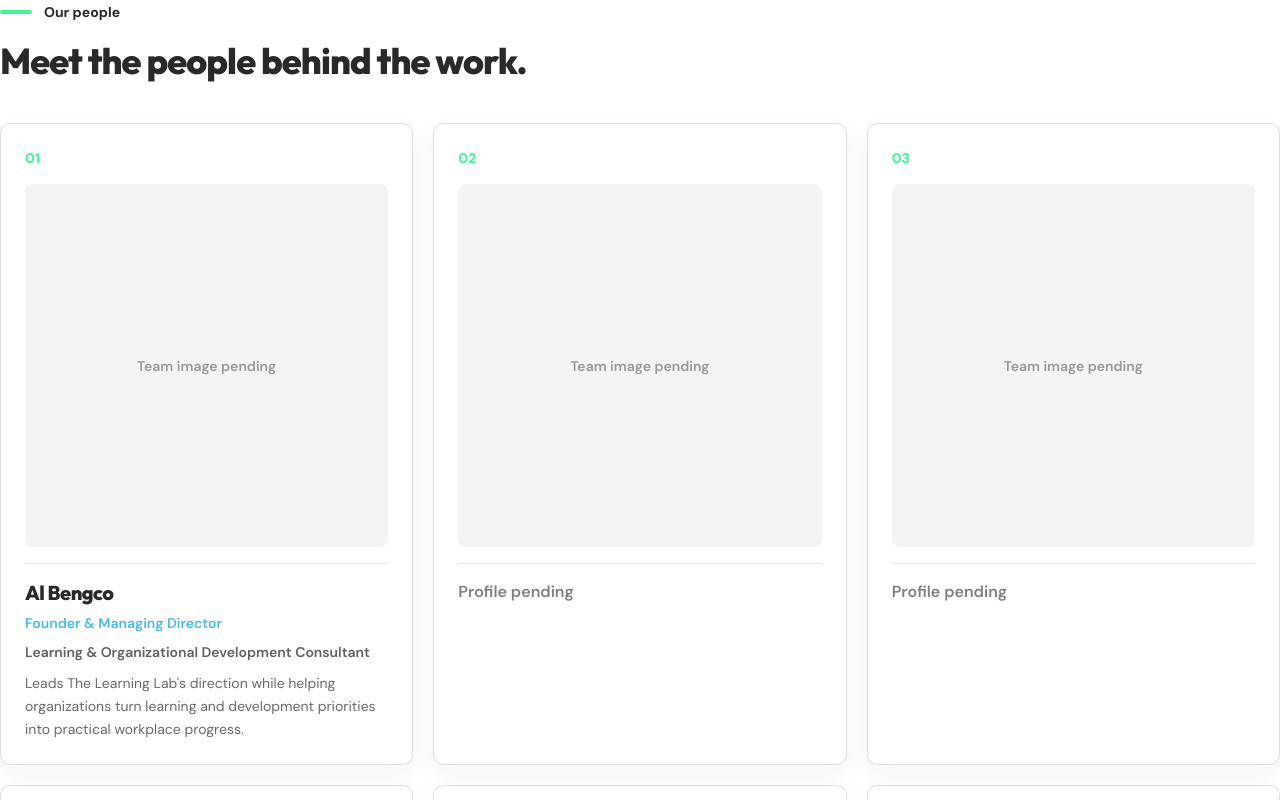
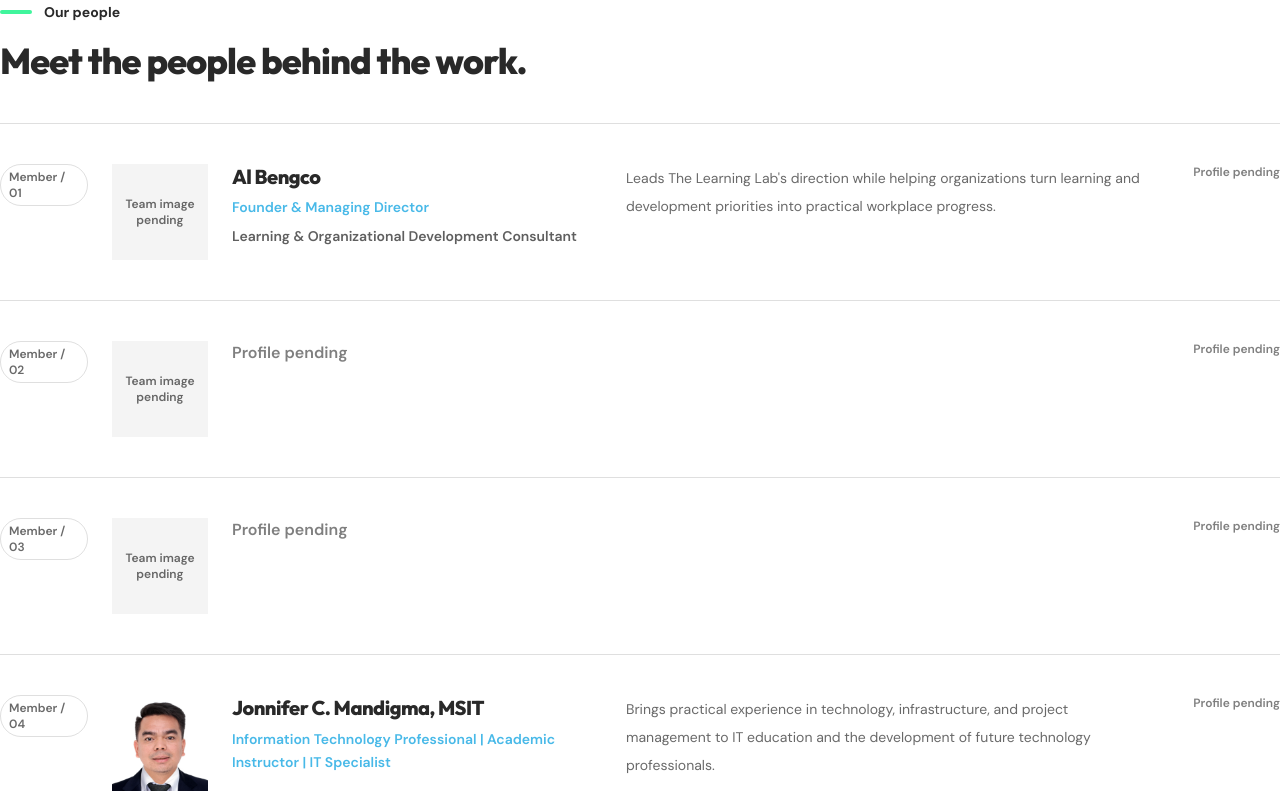
Before and after one commit to gabzy0423/The-Learning-Lab, a Next.js app: page /about/team in a window 1280 px wide. Shown: the part 1080-1880 px from the top of the page. Built offline with nearby package versions, Linux system fonts and the light colour scheme.

Commit message:
Use horizontal rows for team profiles

```diff
--- a/app/about/team/page.tsx
+++ b/app/about/team/page.tsx
@@ -91,43 +91,49 @@ export default function MeetTheTeamPage() {
         <h2 id="team-content-heading" className="mt-4 font-heading text-3xl font-extrabold leading-tight tracking-tight sm:text-4xl">
           Meet the people behind the work.
         </h2>
-        <div className="mt-10 grid gap-5 sm:grid-cols-2 lg:grid-cols-3">
+        <div className="mt-10 divide-y divide-brand-charcoal/15 border-y border-brand-charcoal/15">
           {Array.from({ length: 9 }, (_, index) => (
-            <article key={index} className="group flex min-h-[29rem] flex-col overflow-hidden rounded-lg border border-brand-charcoal/15 bg-white p-6 text-brand-charcoal shadow-[0_8px_24px_rgba(41,41,41,0.05)] transition-[border-color,transform,box-shadow] duration-500 ease-out hover:-translate-y-0.5 hover:border-brand-turquoise hover:shadow-lg motion-reduce:transform-none motion-reduce:transition-none">
-              <p className="text-sm font-extrabold text-brand-mint-green">{String(index + 1).padStart(2, "0")}</p>
-              <div className="relative mt-4 aspect-square overflow-hidden rounded-md bg-brand-charcoal/5">
+            <article key={index} className="grid min-w-0 gap-5 py-8 text-brand-charcoal sm:py-10 lg:grid-cols-[5.5rem_6rem_minmax(0,1fr)_minmax(0,1.4fr)_7rem] lg:items-start lg:gap-6">
+              <p className="w-fit rounded-full border border-brand-charcoal/15 px-2 py-1 text-xs font-semibold text-brand-charcoal/70">Member / {String(index + 1).padStart(2, "0")}</p>
+              <div className="relative size-24 overflow-hidden bg-brand-charcoal/5">
                 {index === 3 ? (
                   <Image
                     src="/assets/team/image.png"
                     alt="Jonnifer C. Mandigma profile portrait"
                     fill
-                    sizes="(min-width: 1024px) 33vw, (min-width: 640px) 50vw, 100vw"
-                    className="object-cover object-top transition-transform duration-700 ease-out group-hover:scale-105 motion-reduce:transform-none motion-reduce:transition-none"
+                    sizes="96px"
+                    className="object-cover object-top"
                   />
                 ) : (
-                  <div className="flex size-full items-center justify-center p-6 text-center">
-                    <span className="text-sm font-semibold text-brand-charcoal/45">Team image pending</span>
+                  <div className="flex size-full items-center justify-center p-2 text-center">
+                    <span className="text-xs font-semibold text-brand-charcoal/70">Team image pending</span>
                   </div>
                 )}
               </div>
-              <div className="mt-4 border-t border-brand-charcoal/10 pt-4">
+              <div className="min-w-0 break-words">
                 {index === 0 ? (
                   <>
                     <h3 className="font-heading text-xl font-extrabold leading-tight tracking-tight">Al Bengco</h3>
                     <p className="mt-2 text-sm font-semibold text-brand-cyan-blue">Founder &amp; Managing Director</p>
                     <p className="mt-2 text-sm font-semibold leading-relaxed text-brand-charcoal/75">Learning &amp; Organizational Development Consultant</p>
-                    <p className="mt-2 text-sm leading-relaxed text-brand-charcoal/70">Leads The Learning Lab&apos;s direction while helping organizations turn learning and development priorities into practical workplace progress.</p>
                   </>
                 ) : index === 3 ? (
                   <>
                     <h3 className="font-heading text-xl font-extrabold leading-tight tracking-tight">Jonnifer C. Mandigma, MSIT</h3>
                     <p className="mt-2 text-sm font-semibold leading-relaxed text-brand-cyan-blue">Information Technology Professional | Academic Instructor | IT Specialist</p>
-                    <p className="mt-2 text-sm leading-relaxed text-brand-charcoal/70">Brings practical experience in technology, infrastructure, and project management to IT education and the development of future technology professionals.</p>
                   </>
                 ) : (
                   <p className="text-base font-semibold text-brand-charcoal/60">Profile pending</p>
                 )}
               </div>
+              <div className="min-w-0 text-sm leading-7 text-brand-charcoal/70">
+                {index === 0 ? (
+                  <p>Leads The Learning Lab&apos;s direction while helping organizations turn learning and development priorities into practical workplace progress.</p>
+                ) : index === 3 ? (
+                  <p>Brings practical experience in technology, infrastructure, and project management to IT education and the development of future technology professionals.</p>
+                ) : null}
+              </div>
+              <span className="text-xs font-semibold text-brand-charcoal/60 lg:text-right">Profile pending</span>
             </article>
           ))}
         </div>
```
Also changed, not shown: 1 other file (tests, documents, lock files or other folders).
